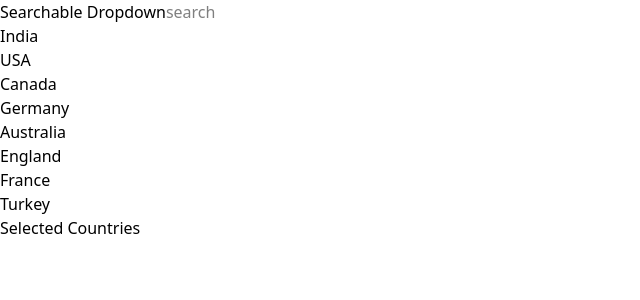
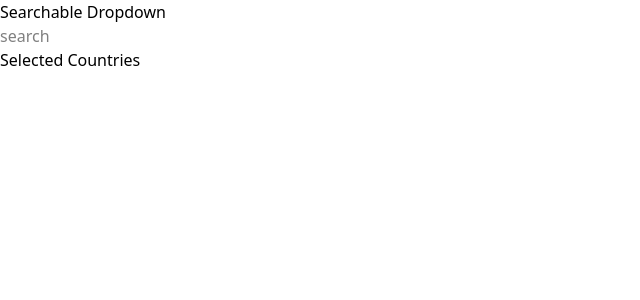
Before and after one commit to PraneethBunny123/All-App, a React (Vite) app: page / in a window 1280 px wide. Shown: the top 300 px of the page, without its empty margins (0-640 px from the left). Built offline with nearby package versions, Linux system fonts and the light colour scheme.

Commit message:
Added ref to check if click is inside the input or outside. using that ref in the useEffect function to check for click via handeClickOutside function. which reads that ref and updates the state

```diff
--- a/src/project-apps/Dropdown/SearchableDropdown.jsx
+++ b/src/project-apps/Dropdown/SearchableDropdown.jsx
@@ -1,9 +1,12 @@
-import { useState } from "react"
+import { useEffect, useRef, useState } from "react"
 import COUNTRIES from "./countries"
 
 export default function SearchableDropdown() {
     const [search, setSearch] = useState('')
     const [selectedCountry, setSelectedCountry] = useState([])
+    const [isDropdownOpen, setIsDropdownOpen] = useState(false)
+
+    const dropdownRef = useRef(null)
 
     function handleSearch(e) {
         e.preventDefault()
@@ -14,15 +17,30 @@ export default function SearchableDropdown() {
         setSelectedCountry(prevState => [...prevState, country])
         setSearch('')
     }
-    console.log(selectedCountry)
+
+    function handleClickOutside(e) {
+        if(dropdownRef.current && !dropdownRef.current.contains(e.target)) {
+            setIsDropdownOpen(false)
+            setSearch('')
+        }
+    }
+
+    useEffect(() => {
+        document.addEventListener('click', handleClickOutside)
+
+        return () => {
+            document.removeEventListener('click', handleClickOutside)
+        }
+    }, [])
 
     const filteredCountries = COUNTRIES.filter(country => country.toLowerCase().includes(search.toLowerCase()))
 
     return (
         <div>
             <label>Searchable Dropdown</label>
-            <input value={search} placeholder="search" type="text" onChange={handleSearch}/>
-            {
+            <div ref={dropdownRef}>
+                <input onFocus={() => setIsDropdownOpen(true)} value={search} placeholder="search" type="text" onChange={handleSearch}/>
+                {isDropdownOpen &&
                 <ul>
                     {filteredCountries.map(country => (
                         <li key={country}>
@@ -31,6 +49,7 @@ export default function SearchableDropdown() {
                     ))}
                 </ul>
                 }
+            </div>
             <div>
                 <label>Selected Countries</label>
                 <ul>
```
Lines whose indentation alone changed are shown as unchanged.
